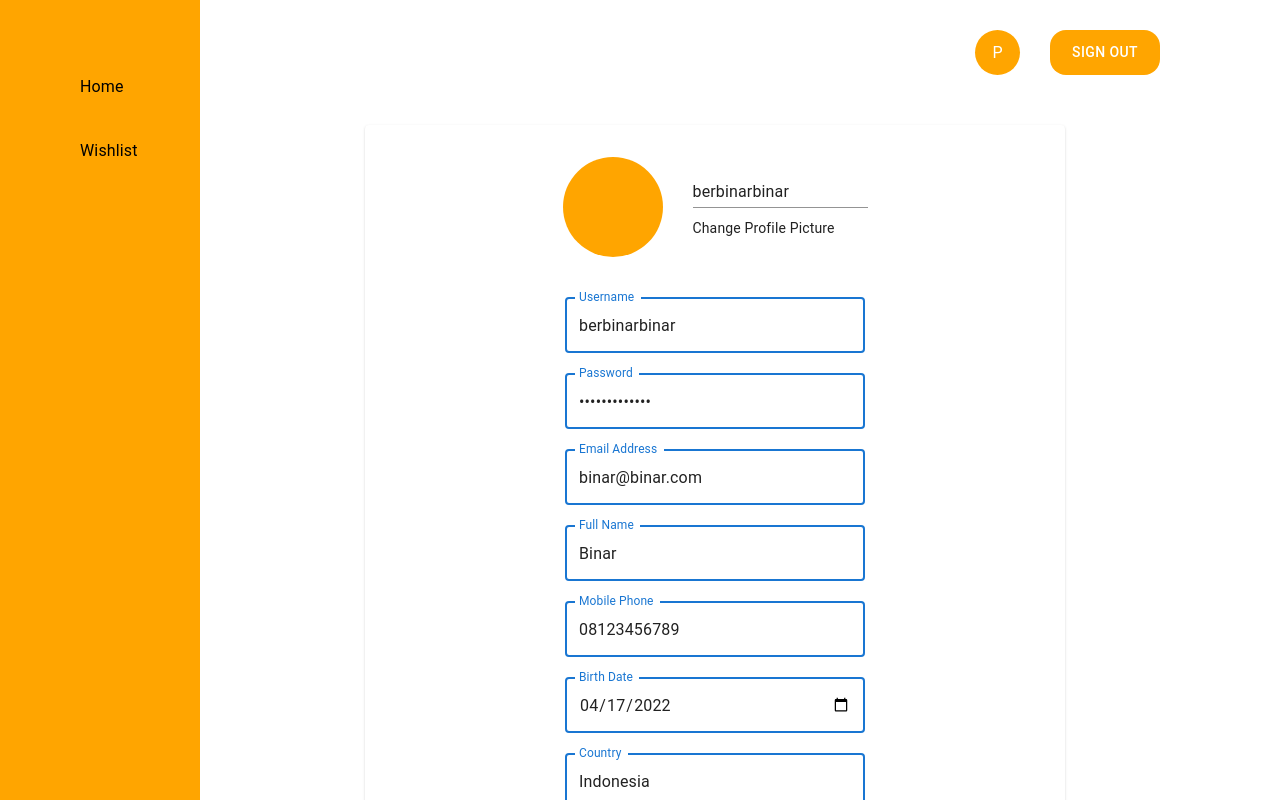
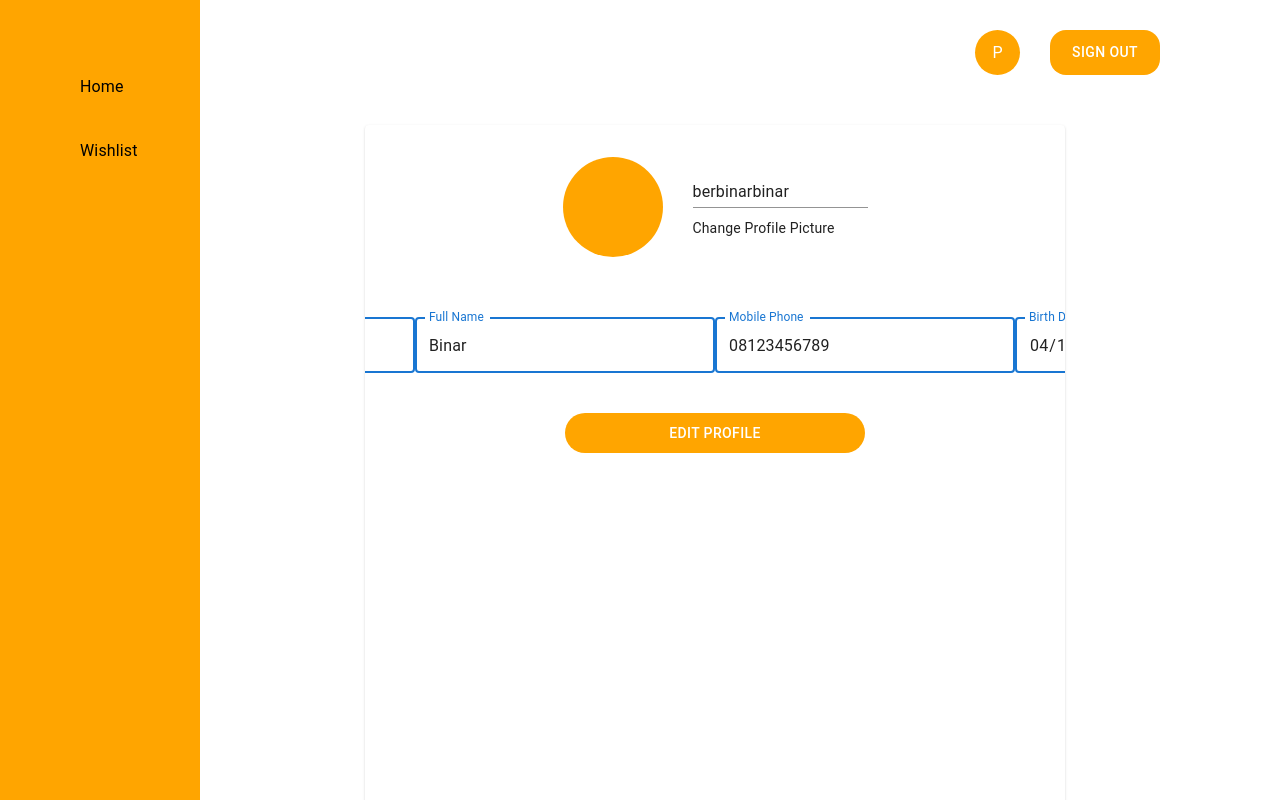
Before and after one commit to FSW17-Icanq-TeamOne/chap9-showcarpedia-fsw17-teamone, a React (Create React App) app in the folder client/: page /profile in a window 1280 px wide. Shown: the top 800 px of the page. Built offline with nearby package versions, Linux system fonts and the light colour scheme.

Commit message:
Fix: Delete Form from Profile.jsx

```diff
--- a/client/src/pages/Profile.jsx
+++ b/client/src/pages/Profile.jsx
@@ -14,9 +14,6 @@ export default function Profile() {
             birthDate: '2022-04-17',
             country: 'Indonesia',
             city: 'Jakarta'
-        },
-        onSubmit: values => {
-            console.log(values, 'UserUpdated')
         }
     })
 
@@ -72,7 +69,6 @@ export default function Profile() {
                         </Grid>
 
                         <Grid display={'flex'} justifyContent={'center'} marginTop={'40px'}>
-                            <form onSubmit={formik.handleSubmit}>
                             <Grid>
                                 <TextField
                                     id='username'
@@ -181,8 +177,6 @@ export default function Profile() {
                                 />
                             </Grid>
 
-                            </form>
-
                         </Grid>
                     </CardContent>
                 </CardContent>
```
Lines whose indentation alone changed are shown as unchanged.
